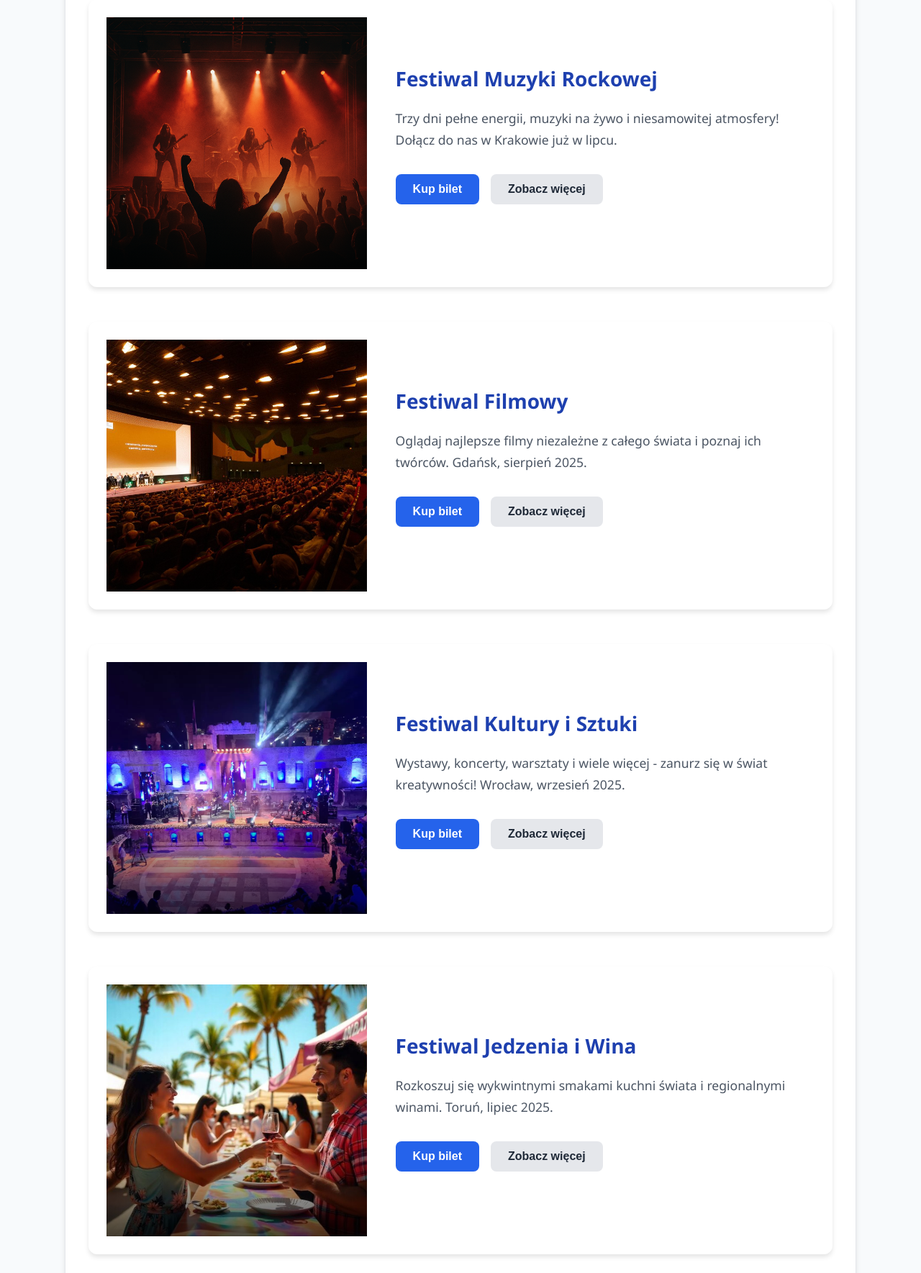
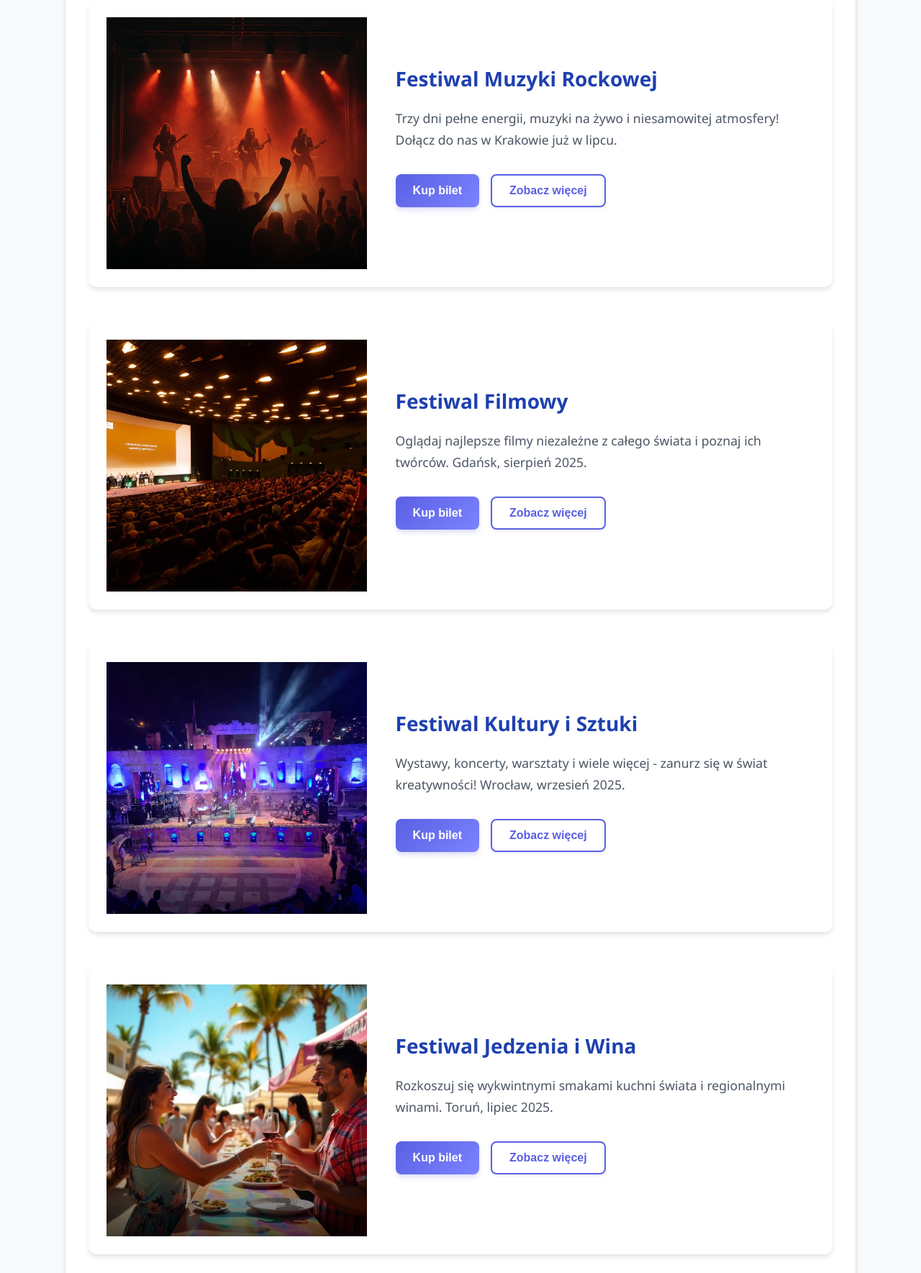
Before and after one commit to GGTeacherOP/Festiwal_Godzwon_Latawiec, a PHP site: page /stronyHTML/festiwale.html in a window 1280 px wide. Shown: the part 151-1920 px from the top of the page at 72% size. Run offline with PHP 8.4, Linux system fonts and the light colour scheme.

Commit message:
po zakupieniu biletu wyswietla sie alert, edycja przycisku kup bilet, edycja przycisku zobacz wiecej

```diff
--- a/JavaScript/festiwaleScript.js
+++ b/JavaScript/festiwaleScript.js
@@ -18,3 +18,14 @@
         obrazek.style.transform = '';
     }
 }
+
+document.addEventListener('DOMContentLoaded', function() {
+    const przyciskiKupBilet = document.querySelectorAll('.kup-bilet');
+
+    przyciskiKupBilet.forEach(przycisk => {
+        przycisk.addEventListener('click', function(e) {
+            e.preventDefault();
+            alert('Bilet zakupiono!');
+        });
+    });
+});
--- a/stronyHTML/festiwale.html
+++ b/stronyHTML/festiwale.html
@@ -38,7 +38,7 @@
                             </ul>
                         </div>
                         <div class="button-container">
-                            <button onclick="location.href='kup-bilet.html?festiwal=rock'">Kup bilet</button>
+                            <button class="kup-bilet">Kup bilet</button>
                             <button class="zobacz-wiecej" onclick="toggleOpis(this)">Zobacz więcej</button>
                         </div>
                     </div>
@@ -60,7 +60,7 @@
                             </ul>
                         </div>
                         <div class="button-container">
-                            <button onclick="location.href='kup-bilet.html?festiwal=film'">Kup bilet</button>
+                            <button class="kup-bilet">Kup bilet</button>
                             <button class="zobacz-wiecej" onclick="toggleOpis(this)">Zobacz więcej</button>
                         </div>
                     </div>
@@ -82,7 +82,7 @@
                             </ul>
                         </div>
                         <div class="button-container">
-                            <button onclick="location.href='kup-bilet.html?festiwal=sztuka'">Kup bilet</button>
+                            <button class="kup-bilet">Kup bilet</button>
                             <button class="zobacz-wiecej" onclick="toggleOpis(this)">Zobacz więcej</button>
                         </div>
                     </div>
@@ -104,7 +104,7 @@
                             </ul>
                         </div>
                         <div class="button-container">
-                            <button onclick="location.href='kup-bilet.html?festiwal=jedzenie'">Kup bilet</button>
+                            <button class="kup-bilet">Kup bilet</button>
                             <button class="zobacz-wiecej" onclick="toggleOpis(this)">Zobacz więcej</button>
                         </div>
                     </div>
@@ -126,7 +126,7 @@
                             </ul>
                         </div>
                         <div class="button-container">
-                            <button onclick="location.href='kup-bilet.html?festiwal=tech'">Kup bilet</button>
+                            <button class="kup-bilet">Kup bilet</button>
                             <button class="zobacz-wiecej" onclick="toggleOpis(this)">Zobacz więcej</button>
                         </div>
                     </div>
@@ -148,7 +148,7 @@
                             </ul>
                         </div>
                         <div class="button-container">
-                            <button onclick="location.href='kup-bilet.html?festiwal=komedia'">Kup bilet</button>
+                            <button class="kup-bilet">Kup bilet</button>
                             <button class="zobacz-wiecej" onclick="toggleOpis(this)">Zobacz więcej</button>
                         </div>
                     </div>
--- a/styleCSS/StyleFestiwal.css
+++ b/styleCSS/StyleFestiwal.css
@@ -287,35 +287,140 @@ main {
     flex-wrap: wrap;
 }
 
-button {
+/* kup bilet przycisk*/
+.kup-bilet {
+    background: linear-gradient(135deg, #5a60e3, #7c83ff);
+    color: white;
     padding: 0.75rem 1.5rem;
     border: none;
     border-radius: 8px;
     font-weight: 600;
     cursor: pointer;
-    transition: var(--transition);
+    transition: all 0.3s cubic-bezier(0.25, 0.8, 0.25, 1);
     font-size: 1rem;
+    position: relative;
+    overflow: hidden;
+    box-shadow: 0 4px 6px rgba(90, 96, 227, 0.2);
 }
 
-button[onclick*="kup-bilet"] {
-    background-color: var(--primary-blue);
-    color: white;
+.kup-bilet:hover {
+    background: linear-gradient(135deg, #4a50d3, #6c73ef);
+    transform: translateY(-2px);
+    box-shadow: 0 6px 12px rgba(90, 96, 227, 0.3);
 }
 
-button[onclick*="kup-bilet"]:hover {
-    background-color: var(--dark-blue);
-    transform: translateY(-2px);
-    box-shadow: var(--shadow-sm);
+.kup-bilet:active {
+    transform: translateY(0);
+    box-shadow: 0 2px 4px rgba(90, 96, 227, 0.3);
 }
 
+.kup-bilet::after {
+    content: "";
+    position: absolute;
+    top: 50%;
+    left: 50%;
+    width: 5px;
+    height: 5px;
+    background: rgba(255, 255, 255, 0.5);
+    opacity: 0;
+    border-radius: 100%;
+    transform: scale(1, 1) translate(-50%, -50%);
+    transform-origin: 50% 50%;
+}
+
+.kup-bilet:focus:not(:active)::after {
+    animation: ripple 0.6s ease-out;
+}
+
+@keyframes ripple {
+    0% {
+        transform: scale(0, 0);
+        opacity: 0.5;
+    }
+    100% {
+        transform: scale(20, 20);
+        opacity: 0;
+    }
+}
+
+.kup-bilet.clicked {
+    animation: buttonClick 0.4s ease-out;
+}
+
+@keyframes buttonClick {
+    0% {
+        transform: translateY(-2px) scale(1);
+    }
+    50% {
+        transform: translateY(-2px) scale(0.95);
+    }
+    100% {
+        transform: translateY(-2px) scale(1);
+    }
+}
+
+/* zobacz wiecej przycisk */
 .zobacz-wiecej {
-    background-color: #e5e7eb;
-    color: var(--text-dark);
+    background-color: white;
+    color: #5a60e3;
+    padding: 0.75rem 1.5rem;
+    border: 2px solid #5a60e3;
+    border-radius: 8px;
+    font-weight: 600;
+    cursor: pointer;
+    transition: all 0.3s cubic-bezier(0.25, 0.8, 0.25, 1);
+    font-size: 1rem;
+    position: relative;
+    overflow: hidden;
+    box-shadow: 0 2px 4px rgba(90, 96, 227, 0.1);
 }
 
 .zobacz-wiecej:hover {
-    background-color: #d1d5db;
+    background-color: #f0f2ff;
     transform: translateY(-2px);
+    box-shadow: 0 4px 8px rgba(90, 96, 227, 0.15);
+    color: #4a50d3;
+    border-color: #4a50d3;
+}
+
+.zobacz-wiecej:active {
+    transform: translateY(0);
+    box-shadow: 0 1px 2px rgba(90, 96, 227, 0.1);
+}
+
+.zobacz-wiecej::before {
+    content: "";
+    position: absolute;
+    top: 0;
+    left: -100%;
+    width: 100%;
+    height: 100%;
+    background: linear-gradient(90deg, transparent, rgba(90, 96, 227, 0.1), transparent);
+    transition: all 0.5s ease;
+}
+
+.zobacz-wiecej:hover::before {
+    left: 100%;
+}
+
+.zobacz-wiecej.clicked {
+    animation: buttonClick 0.4s ease-out;
+}
+
+.button-container button {
+    display: flex;
+    align-items: center;
+    justify-content: center;
+    gap: 8px;
+}
+
+.zobacz-wiecej i {
+    font-size: 0.9em;
+    transition: transform 0.3s ease;
+}
+
+.zobacz-wiecej:hover i {
+    transform: translateX(3px);
 }
 
 /* ===== RESPONSYWNOŚĆ ===== */
```
Lines whose indentation alone changed are shown as unchanged.
